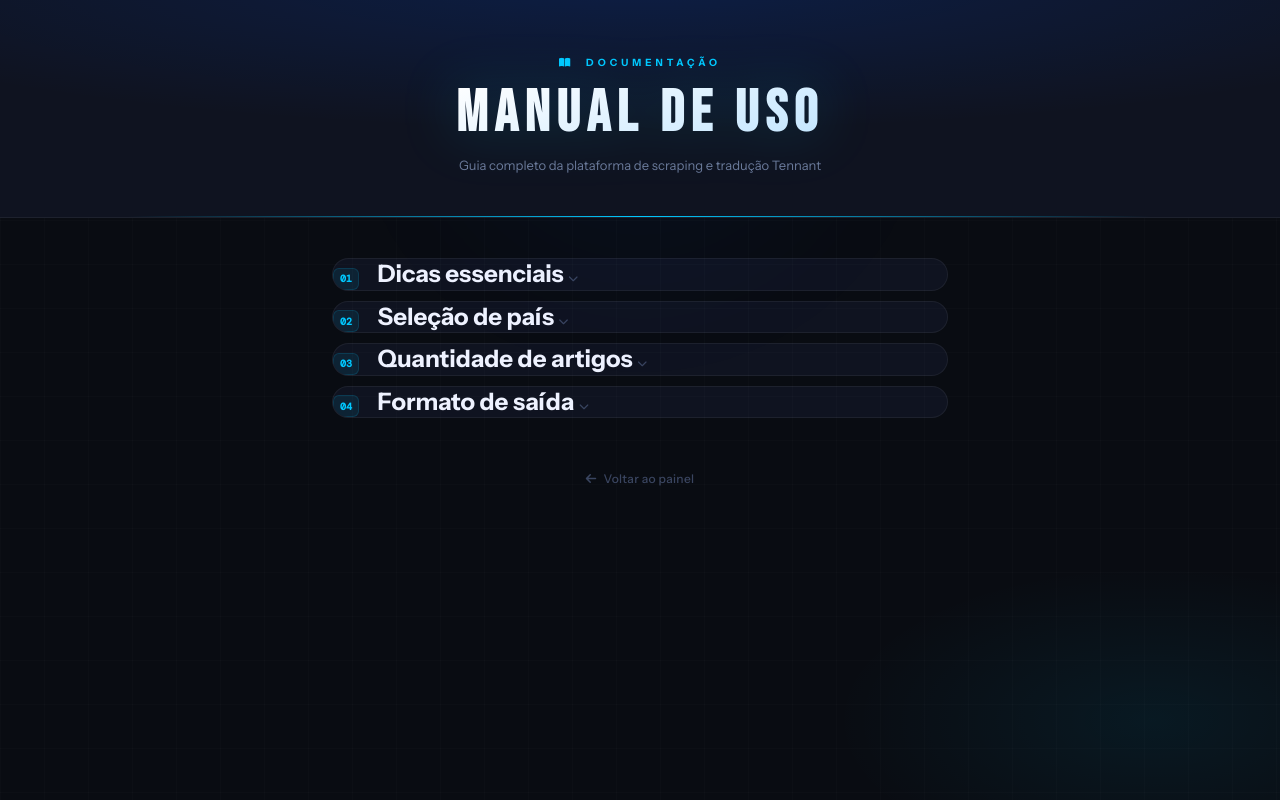
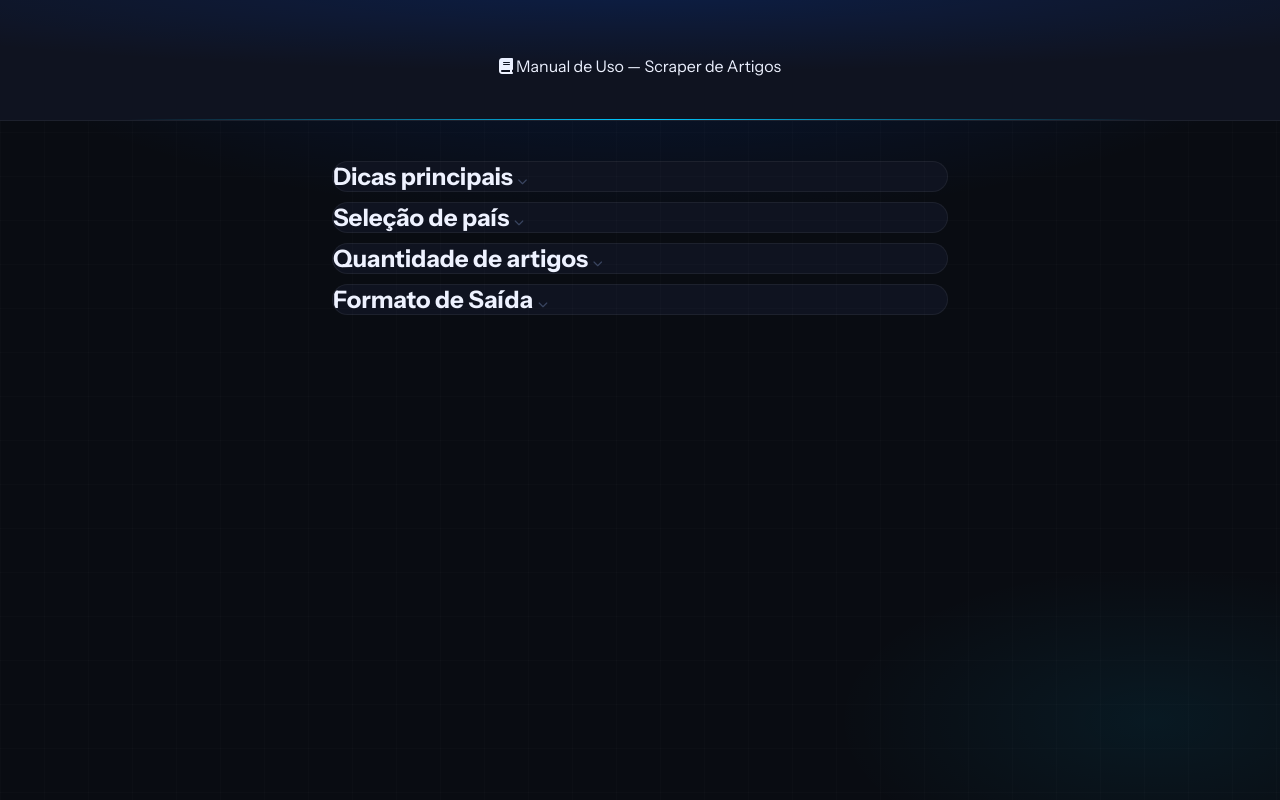
Before and after one commit to MFort1906/principal, a Flask app: page /manual in a window 1280 px wide. Run offline with Flask 3, Linux system fonts and the light colour scheme; the visitor is signed in with stand-in values (Sample User, id 1).

Commit message:
Add files via upload

```diff
--- a/templates/manual.html
+++ b/templates/manual.html
@@ -1,156 +1,80 @@
 <!DOCTYPE html>
-<html lang="pt-BR">
+<html lang="pt-br">
 <head>
     <meta charset="UTF-8">
     <meta name="viewport" content="width=device-width, initial-scale=1.0">
-    <title>Manual — Tennant Scraper</title>
-    <link href="https://fonts.googleapis.com/css2?family=Instrument+Sans:ital,wght@0,400;0,500;0,600;0,700;1,400&family=Bebas+Neue&family=DM+Mono:wght@400;500&display=swap" rel="stylesheet">
+    <title>Manual do Scraper</title>
+
     <link rel="stylesheet" href="{{ url_for('static', filename='style.css') }}">
+
     <link href="https://cdnjs.cloudflare.com/ajax/libs/font-awesome/6.5.0/css/all.min.css" rel="stylesheet">
 </head>
 
-<body class="manual-body">
+<body style="display: block; padding-top: 0;">
 
-    <div class="orb orb-1" style="opacity:0.5;"></div>
-
-    <!-- HEADER -->
     <div class="manual-header">
-        <div class="manual-header-eyebrow">
-            <i class="fa-solid fa-book-open" style="margin-right:6px;"></i>
-            Documentação
-        </div>
-        <h1>MANUAL DE USO</h1>
-        <p>Guia completo da plataforma de scraping e tradução Tennant</p>
+        <i class="fa-solid fa-book"></i> Manual de Uso — Scraper de Artigos
     </div>
 
     <div class="manual-container">
 
-        <!-- SEÇÃO 1 -->
         <div class="section">
-            <h2>
-                <span>
-                    <span class="section-number">01</span>
-                    Dicas essenciais
-                </span>
-                <i class="fa-solid fa-chevron-down arrow"></i>
-            </h2>
+            <h2><span>Dicas principais</span> <i class="fa-solid fa-chevron-down arrow"></i></h2>
             <div class="section-content">
-                <p>
-                    <i class="fa-solid fa-ban section-icon red"></i>
-                    <strong>Não atualize a página</strong> durante o processamento — isso interrompe a execução e perde os dados gerados.
-                </p>
-                <p>
-                    <i class="fa-regular fa-clock section-icon"></i>
-                    O <strong>tempo de resposta varia</strong> conforme o país selecionado e a velocidade da sua conexão.
-                </p>
-                <p>
-                    <i class="fa-solid fa-users section-icon"></i>
-                    Há uma <strong>fila de execução</strong> para múltiplos usuários simultâneos. Aguarde sua vez.
-                </p>
-                <p>
-                    <i class="fa-solid fa-triangle-exclamation section-icon yellow"></i>
-                    Os arquivos <strong>não são salvos automaticamente</strong> — faça o download assim que concluir.
-                </p>
+                <p>1. Não atualize a página no meio do processo.</p>
+                <p>2. O tempo para cada site e quantidade pode variar conforme a internet.</p>
+                <p>3. Existe uma fila de execução para múltiplos usuários.</p>
+                <p>4. Os artigos <strong>não são salvos</strong> se você reiniciar a página.</p>
             </div>
         </div>
 
-        <!-- SEÇÃO 2 -->
         <div class="section">
-            <h2>
-                <span>
-                    <span class="section-number">02</span>
-                    Seleção de país
-                </span>
-                <i class="fa-solid fa-chevron-down arrow"></i>
-            </h2>
+            <h2><span>Seleção de país</span> <i class="fa-solid fa-chevron-down arrow"></i></h2>
             <div class="section-content">
-                <p>
-                    <i class="fa-solid fa-earth-americas section-icon accent"></i>
-                    Cada país corresponde a um <strong>blog oficial da Tennant</strong>. Escolha corretamente para buscar no domínio certo.
-                </p>
-                <p>
-                    <i class="fa-solid fa-language section-icon accent"></i>
-                    A <strong>tradução é automática</strong> — o conteúdo do blog do país escolhido será traduzido para o português.
-                </p>
-                <div class="tip-box">
-                    <i class="fa-solid fa-lightbulb"></i>
-                    <span>Sempre confira o país antes de iniciar. Trocar após o processo exige rodar novamente do zero.</span>
-                </div>
+                <p>Escolha o país desejado para que o scraper busque no blog correto da Tennant.</p>
+                <button class="manual-btn" style="margin-top:10px; border:none; cursor:pointer;" onclick="alert('Selecione o país antes de iniciar!')">💡 Dica</button>
             </div>
         </div>
 
-        <!-- SEÇÃO 3 -->
         <div class="section">
-            <h2>
-                <span>
-                    <span class="section-number">03</span>
-                    Quantidade de artigos
-                </span>
-                <i class="fa-solid fa-chevron-down arrow"></i>
-            </h2>
+            <h2><span>Quantidade de artigos</span> <i class="fa-solid fa-chevron-down arrow"></i></h2>
             <div class="section-content">
-                <p>
-                    <i class="fa-solid fa-file-lines section-icon accent"></i>
-                    O sistema aceita de <strong>1 a 50 artigos por execução</strong>. Valores maiores podem causar bloqueios temporários.
-                </p>
-                <p>
-                    <i class="fa-solid fa-gauge-high section-icon"></i>
-                    Para <strong>grandes volumes</strong>, prefira rodar em lotes menores (10–20 por vez) para maior confiabilidade.
-                </p>
-                <div class="tip-box">
-                    <i class="fa-solid fa-lightbulb"></i>
-                    <span>Lotes menores são mais rápidos e menos propensos a falhas por timeout.</span>
-                </div>
+                <p>O limite seguro é de <strong>50 artigos por vez</strong> para evitar bloqueios.</p>
             </div>
         </div>
 
-        <!-- SEÇÃO 4 -->
         <div class="section">
-            <h2>
-                <span>
-                    <span class="section-number">04</span>
-                    Formato de saída
-                </span>
-                <i class="fa-solid fa-chevron-down arrow"></i>
-            </h2>
+            <h2><span>Formato de Saída</span> <i class="fa-solid fa-chevron-down arrow"></i></h2>
             <div class="section-content">
-                <p>
-                    <i class="fa-solid fa-file-word section-icon accent"></i>
-                    Todos os artigos são exportados em <strong>.docx (Microsoft Word)</strong> com a formatação original preservada.
-                </p>
-                <p>
-                    <i class="fa-solid fa-download section-icon green"></i>
-                    Os arquivos ficam disponíveis para download <strong>imediatamente após o processamento</strong> — um por artigo.
-                </p>
+                <p>Todos os artigos são exportados em formato <strong>.docx (Microsoft Word)</strong> com a formatação original preservada.</p>
             </div>
-        </div>
-
-        <!-- BACK -->
-        <div class="manual-back">
-            <a href="{{ url_for('index') }}">
-                <i class="fa-solid fa-arrow-left"></i>
-                Voltar ao painel
-            </a>
         </div>
 
     </div>
 
     <script>
+        // Lógica para abrir/fechar as seções e ativar animação
         const headers = document.querySelectorAll('.section h2');
+
         headers.forEach(header => {
             header.addEventListener('click', () => {
-                const section = header.parentElement;
-                const content = header.nextElementSibling;
+                const section = header.parentElement; // A div .section
+                const content = header.nextElementSibling; // A div .section-content
                 const arrow = header.querySelector('.arrow');
+
+                // Verifica se a seção já está aberta (pela presença da classe active)
                 const isOpen = section.classList.contains('active');
+
                 if (isOpen) {
+                    // FECHAR
                     content.style.display = 'none';
                     arrow.style.transform = 'rotate(0deg)';
-                    section.classList.remove('active');
+                    section.classList.remove('active'); // Remove a classe de animação
                 } else {
+                    // ABRIR
                     content.style.display = 'block';
                     arrow.style.transform = 'rotate(180deg)';
-                    section.classList.add('active');
+                    section.classList.add('active'); // 🔥 ATIVA O SURGIMENTO DAS LETRAS
                 }
             });
         });
```
